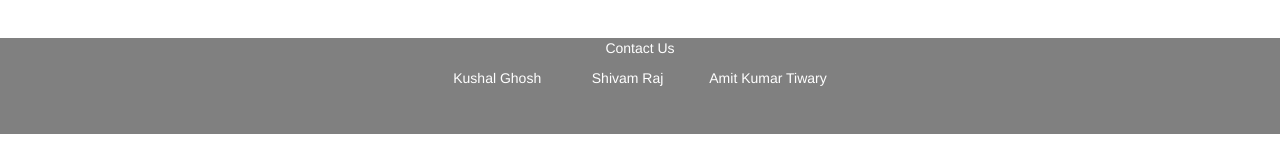
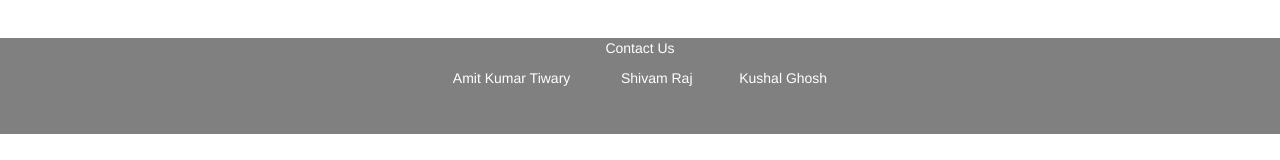
Before and after one commit to thekushalghosh/Crypto-Trado, a plain HTML site: page index.html in a window 1280 px wide. Shown: the part 666-826 px from the top of the page. Drawn offline with nearby package versions, Linux system fonts and the light colour scheme; no server answers.

Commit message:
Update index.html

```diff
--- a/index.html
+++ b/index.html
@@ -268,13 +268,19 @@
 <div class="footer">
   <div class = "fl">
     <p>Contact Us</p>
-    <a href="https://facebook.com/thekushalghosh" target="_blank">Kushal Ghosh</a>&nbsp;&nbsp;&nbsp;&nbsp;&nbsp;&nbsp;&nbsp;&nbsp;&nbsp;&nbsp;&nbsp;&nbsp;
+        <a href="https://www.facebook.com/akt114" target="_blank">Amit Kumar Tiwary</a>&nbsp;&nbsp;&nbsp;&nbsp;&nbsp;&nbsp;&nbsp;&nbsp;&nbsp;&nbsp;&nbsp;&nbsp;
     <a href="https://www.facebook.com/shivam.raj.7399786" target="_blank">Shivam Raj</a>&nbsp;&nbsp;&nbsp;&nbsp;&nbsp;&nbsp;&nbsp;&nbsp;&nbsp;&nbsp;&nbsp;
-    <a href="https://www.facebook.com/akt114" target="_blank">Amit Kumar Tiwary</a>
+
+
+    <a href="https://facebook.com/thekushalghosh" target="_blank">Kushal Ghosh</a>
+
   </div>
   <p>
   </p>
 </div>
 Team Name : Sone Jaa Rahe H Humlog
+
+
 Team Members: Amit Kumar Tiwary, Kushal Ghosh, Shivam Raj
+
 Website Description : Anyone can trade various Cryptocurrencies, with real time rates and variation charts.
```
